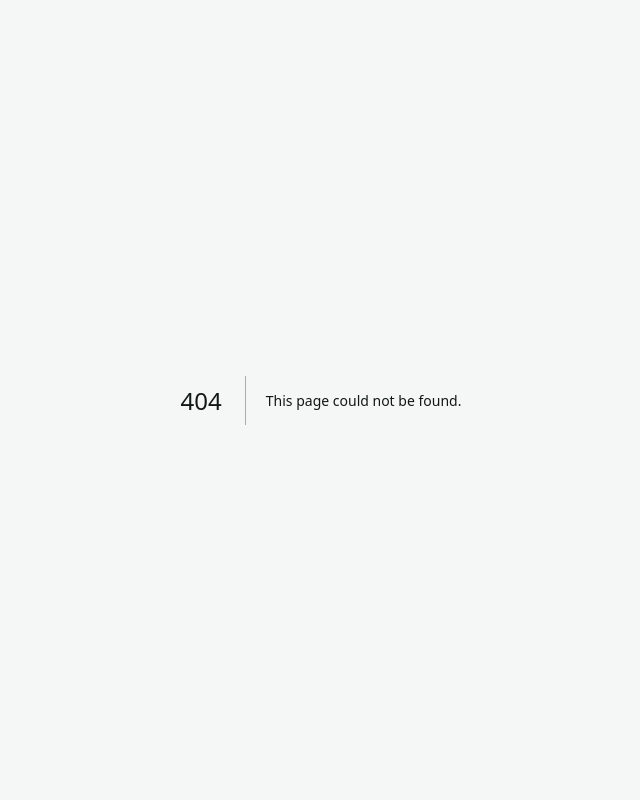
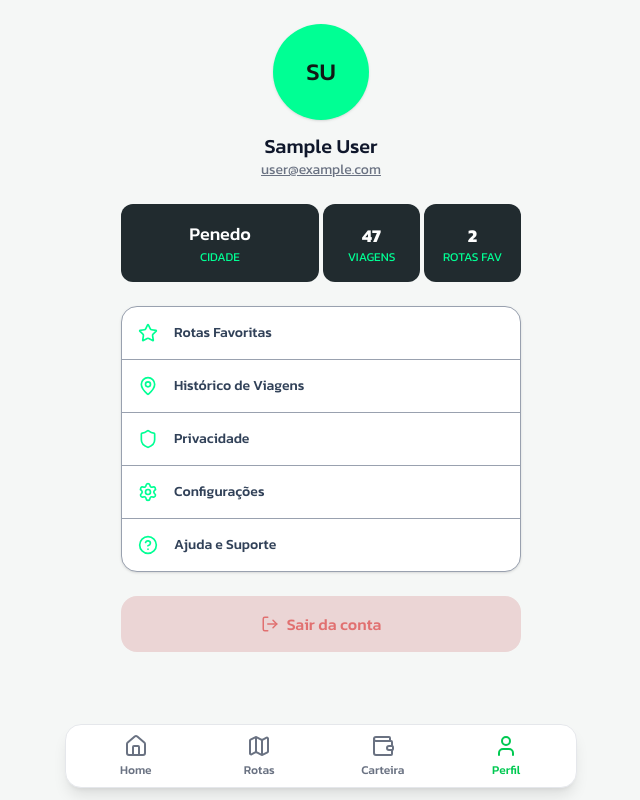
Before and after one commit to joaopcalumby/VAMBORA-PENEDO, a Next.js app in the folder frontend/: page /profile in a window 1280 px wide. Before the commit this address had no page. Shown: the whole page, without its empty margins (319-959 px from the left). Built offline with nearby package versions, Linux system fonts and the light colour scheme; no server answers; sample sign-in values are in the browser's storage.

Commit message:
feat: criação da rota perfil(profile)

```diff
--- /dev/null
+++ b/frontend/src/app/(protected)/profile/page.tsx
@@ -0,0 +1,86 @@
+import { authOptions } from "@/auth";
+import { getServerSession } from "next-auth";
+import { redirect } from "next/navigation";
+import {
+  Star,
+  MapPin,
+  Shield,
+  Settings,
+  HelpCircle,
+  LogOut
+} from "lucide-react";
+import { LogoutButton } from "@/components/auth/LogoutButton";
+
+export default async function ProfilePage() {
+  const session = await getServerSession(authOptions);
+
+  if (!session) {
+    redirect("/login");
+  }
+
+  const userName = session.user?.name?.trim() ?? "";
+  const firstAndSecondName = userName.split(/\s+/).slice(0, 2).join(" ").trim();
+  const displayName = firstAndSecondName || session.user?.email || "Usuário";
+  const initials = firstAndSecondName
+    .split(/\s+/)
+    .filter(Boolean)
+    .map((part) => part[0]?.toUpperCase() ?? "")
+    .slice(0, 2)
+    .join("") || "U";
+
+  return (
+    <main className="flex flex-col items-center w-full max-w-md mx-auto p-6 space-y-6 bg-transparent">
+
+      {/* Avatar e Infos Principais */}
+      <div className="flex flex-col items-center space-y-3">
+        <div className="w-24 h-24 bg-[#00FF94] rounded-full flex items-center justify-center text-2xl font-bold  shadow-sm">
+          <span className="font-medium">{initials}</span>
+        </div>
+        <div className="text-center">
+          <h2 className="text-xl font-medium text-slate-900">{displayName}</h2>
+          <p className="text-gray-500 text-sm underline">{session.user?.email}</p>
+        </div>
+      </div>
+
+      <div className="grid grid-cols-4 gap-1 w-full">
+        <div className="bg-[#212B2F] p-4 rounded-xl flex flex-col items-center justify-center col-span-2">
+          <span className="text-white font-medium text-lg">Penedo</span>
+          <span className="text-[#00FF94] text-[12px] uppercase">Cidade</span>
+        </div>
+
+        <div className="bg-[#212B2F] p-4 rounded-xl flex flex-col items-center justify-center">
+          <span className="text-white font-bold text-lg">47</span>
+          <span className="text-[#00FF94] text-[12px] uppercase text-center leading-tight">Viagens</span>
+        </div>
+
+        <div className="bg-[#212B2F] p-4 rounded-xl flex flex-col items-center justify-center">
+          <span className="text-white font-bold text-lg">2</span>
+          <span className="text-[#00FF94] text-[12px] uppercase text-center leading-tight">Rotas Fav</span>
+        </div>
+      </div>
+
+
+      <div className="w-full bg-white rounded-2xl overflow-hidden shadow-sm border border-gray-400">
+        <MenuOption icon={<Star size={20} />} label="Rotas Favoritas" />
+        <MenuOption icon={<MapPin size={20} />} label="Histórico de Viagens" />
+        <MenuOption icon={<Shield size={20} />} label="Privacidade" />
+        <MenuOption icon={<Settings size={20} />} label="Configurações" />
+        <MenuOption icon={<HelpCircle size={20} />} label="Ajuda e Suporte" last />
+      </div>
+
+      {/* Botão Sair da Conta */}
+      <LogoutButton />
+
+    </main>
+  );
+}
+
+// Subcomponente para as linhas do menu
+function MenuOption({ icon, label, last = false }: { icon: React.ReactNode, label: string, last?: boolean }) {
+  return (
+    <div className={`flex items-center gap-4 p-4 hover:bg-gray-100 cursor-pointer transition-colors ${!last ? 'border-b border-gray-400' : ''}`}>
+      <span className="text-[#00FF94]">{icon}</span>
+      <span className="text-sm font-medium text-slate-700">{label}</span>
+    </div>
+  );
+}
--- /dev/null
+++ b/frontend/src/components/auth/LogoutButton.tsx
@@ -0,0 +1,26 @@
+"use client";
+
+import { useRouter } from "next/navigation";
+import { signOut } from "next-auth/react";
+import { LogOut } from "lucide-react";
+
+export function LogoutButton() {
+  const router = useRouter();
+
+  const handleLogout = async () => {
+    await signOut({ redirect: false });
+    router.push("/login");
+    router.refresh();
+  };
+
+  return (
+    <button
+      type="button"
+      onClick={handleLogout}
+      className="w-full rounded-2xl bg-[#EBD5D5] py-4 flex items-center justify-center gap-2 font-medium text-[#E17070] transition-colors hover:bg-red-200"
+    >
+      <LogOut size={18} />
+      Sair da conta
+    </button>
+  );
+}
--- a/frontend/src/components/navigation/TabBar.tsx
+++ b/frontend/src/components/navigation/TabBar.tsx
@@ -2,12 +2,13 @@
 
 import Link from "next/link";
 import { usePathname } from "next/navigation";
-import { Home, Map, User } from "lucide-react";
+import { Home, Map, User, Wallet } from "lucide-react";
 
 const navItems = [
   { name: "Home", href: "/dashboard", icon: Home },
   { name: "Rotas", href: "/rotas", icon: Map },
-  { name: "Perfil", href: "/perfil", icon: User },
+  {name: "Carteira", href: "/carteira", icon: Wallet },
+  { name: "Perfil", href: "/profile", icon: User },
 ];
 
 export default function TabBar() {
@@ -15,7 +16,7 @@ export default function TabBar() {
 
   return (
     <nav className="fixed bottom-3 left-1/2 z-50 h-16 w-[calc(100%-1rem)] max-w-lg -translate-x-1/2 rounded-2xl border border-gray-200 bg-white shadow-lg">
-      <div className="grid h-full grid-cols-3 px-2 font-medium">
+      <div className="grid h-full grid-cols-4 px-2 font-medium">
         {navItems.map((item) => {
           const isActive = pathname === item.href;
           const Icon = item.icon;
```
Also changed, not shown: 1 other file (tests, documents, lock files or other folders).
